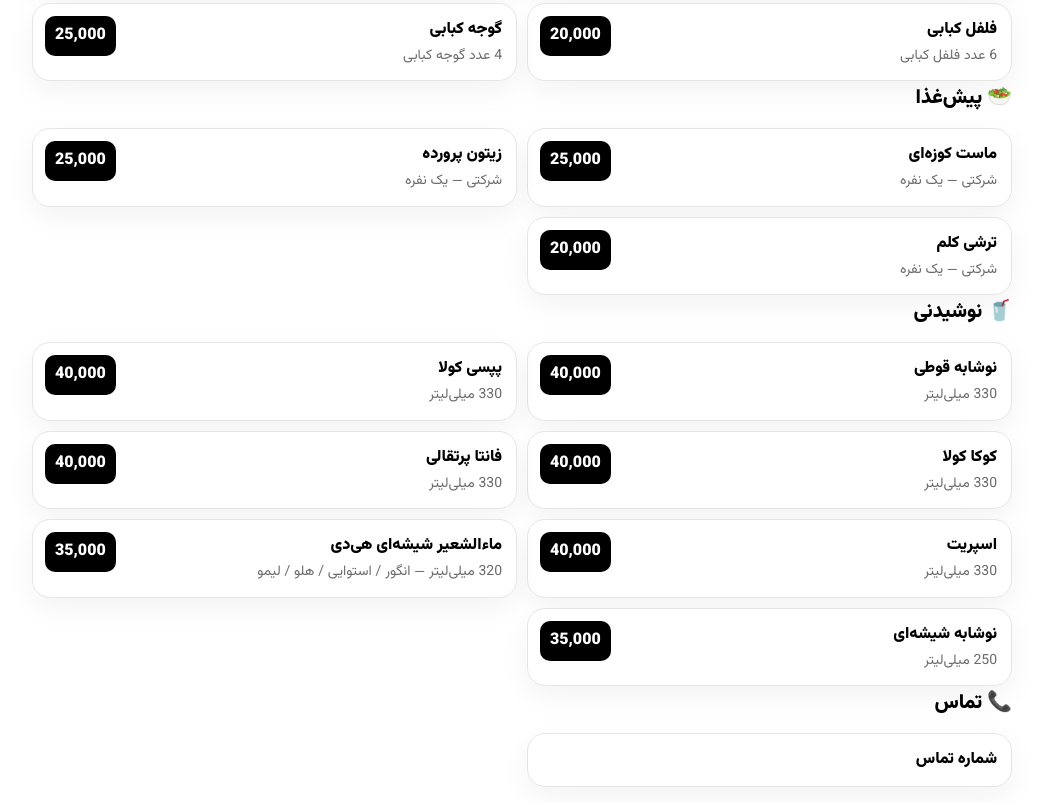
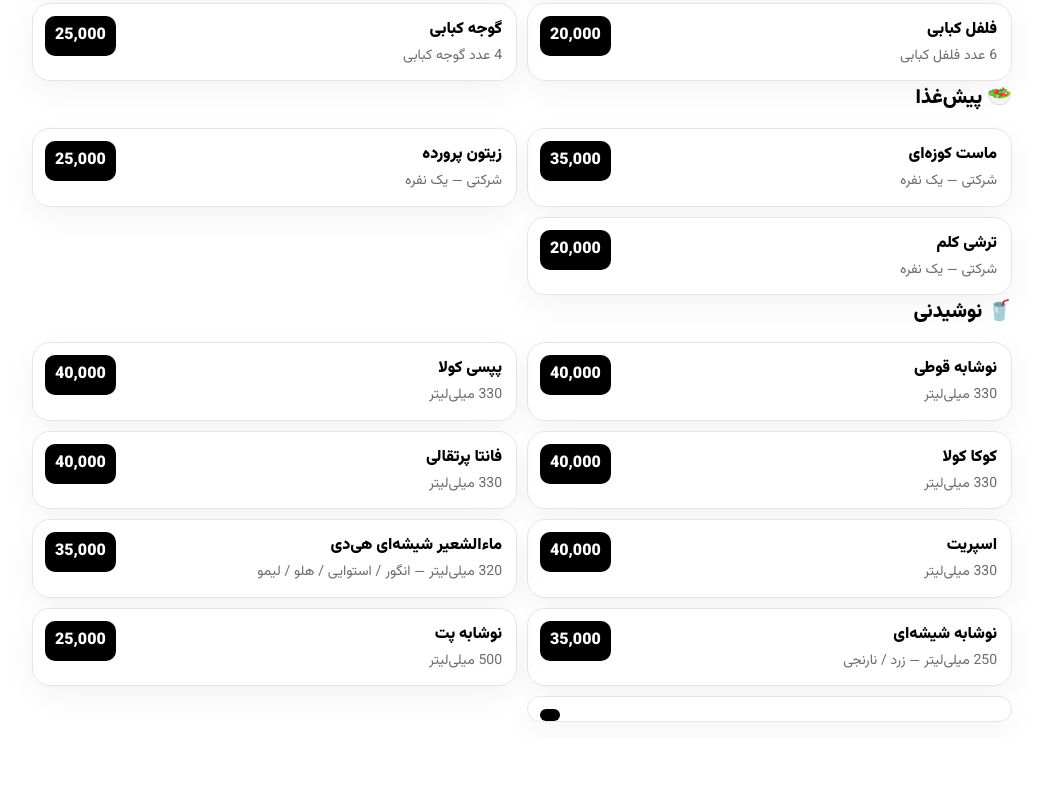
Before and after one commit to yoosef317/jigaraki-menu, a plain HTML site: page index.html in a window 1280 px wide. Shown: the part 996-1799 px from the top of the page, without its empty margins (118-1161 px from the left). After the commit the page ends 1734 px from the top, so only its background shows below. Drawn offline with Linux system fonts and the light colour scheme.

Commit message:
Update index.html

```diff
--- a/index.html
+++ b/index.html
@@ -101,18 +101,17 @@
     position:relative;
     box-shadow:var(--shadow)
   }
-  .name{font-weight:800; padding-left:70px;}
-  .desc{color:var(--muted);font-size:14px; padding-left:70px;}
+  .name{font-weight:800}
+  .desc{color:var(--muted);font-size:14px}
   .price{
     position:absolute;
     left:12px;
     top:12px;
-    background:#000; /* مشکی */
-    color:#fff;      /* سفید */
+    background:#000;
+    color:#fff;
     padding:6px 10px;
     border-radius:10px;
-    font-weight:800;
-    z-index:2;
+    font-weight:800
   }
 
   /* Bottom bar */
@@ -186,6 +185,7 @@
           <div class="title">دل و جگر</div>
           <div class="subtitle">Liver & Heart</div>
         </a>
+
         <a class="cat" href="#kebab">
           <div class="icon">
             <svg class="fl" width="40" height="40" viewBox="0 0 20 24">
@@ -195,6 +195,7 @@
           <div class="title">کباب</div>
           <div class="subtitle">Kebab</div>
         </a>
+
         <a class="cat" href="#starters">
           <div class="icon wobble">
             <svg width="44" height="44" viewBox="0 0 40 40">
@@ -206,6 +207,7 @@
           <div class="title">پیش‌غذا</div>
           <div class="subtitle">Starters</div>
         </a>
+
         <a class="cat" href="#drinks">
           <div class="icon">
             <svg class="wobble" width="28" height="40" viewBox="0 0 24 40">
@@ -255,7 +257,7 @@
     <section id="starters" class="wrap">
       <h2>🥗 پیش‌غذا</h2>
       <div class="grid">
-        <article class="card"><div class="price">25,000</div><div class="name">ماست کوزه‌ای</div><div class="desc">شرکتی — یک نفره</div></article>
+        <article class="card"><div class="price">35,000</div><div class="name">ماست کوزه‌ای</div><div class="desc">شرکتی — یک نفره</div></article>
         <article class="card"><div class="price">25,000</div><div class="name">زیتون پرورده</div><div class="desc">شرکتی — یک نفره</div></article>
         <article class="card"><div class="price">20,000</div><div class="name">ترشی کلم</div><div class="desc">شرکتی — یک نفره</div></article>
       </div>
@@ -271,13 +273,6 @@
         <article class="card"><div class="price">40,000</div><div class="name">فانتا پرتقالی</div><div class="desc">330 میلی‌لیتر</div></article>
         <article class="card"><div class="price">40,000</div><div class="name">اسپریت</div><div class="desc">330 میلی‌لیتر</div></article>
         <article class="card"><div class="price">35,000</div><div class="name">ماءالشعیر شیشه‌ای هی‌دی</div><div class="desc">320 میلی‌لیتر — انگور / استوایی / هلو / لیمو</div></article>
-        <article class="card"><div class="price">35,000</div><div class="name">نوشابه شیشه‌ای</div><div class="desc">250 میلی‌لیتر</div></article>
-      </div>
-    </section>
-
-    <!-- 📞 تماس -->
-    <section id="contact" class="wrap">
-      <h2>📞 تماس</h2>
-      <div class="grid">
-        <article class="card">
-          <div class="name">شماره تماس
+        <article class="card"><div class="price">35,000</div><div class="name">نوشابه شیشه‌ای</div><div class="desc">250 میلی‌لیتر — زرد / نارنجی</div></article>
+        <article class="card"><div class="price">25,000</div><div class="name">نوشابه پت</div><div class="desc">500 میلی‌لیتر</div></article>
+        <article class="card"><div class="price">
```
